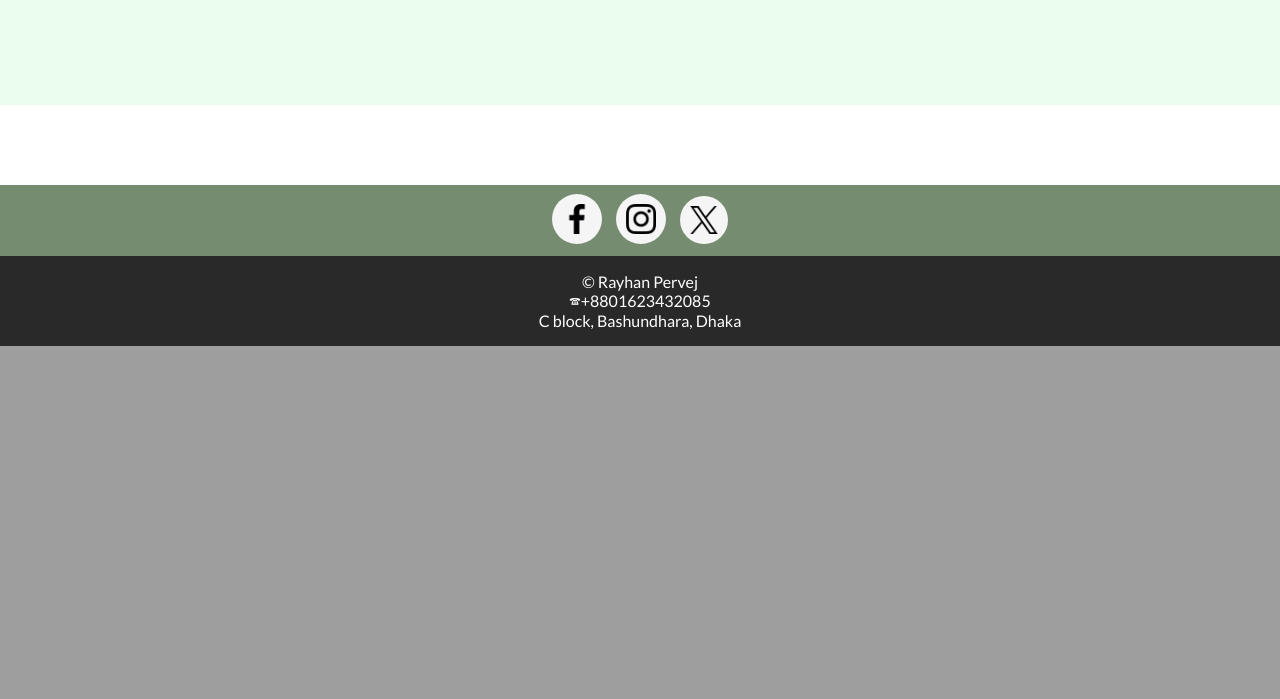
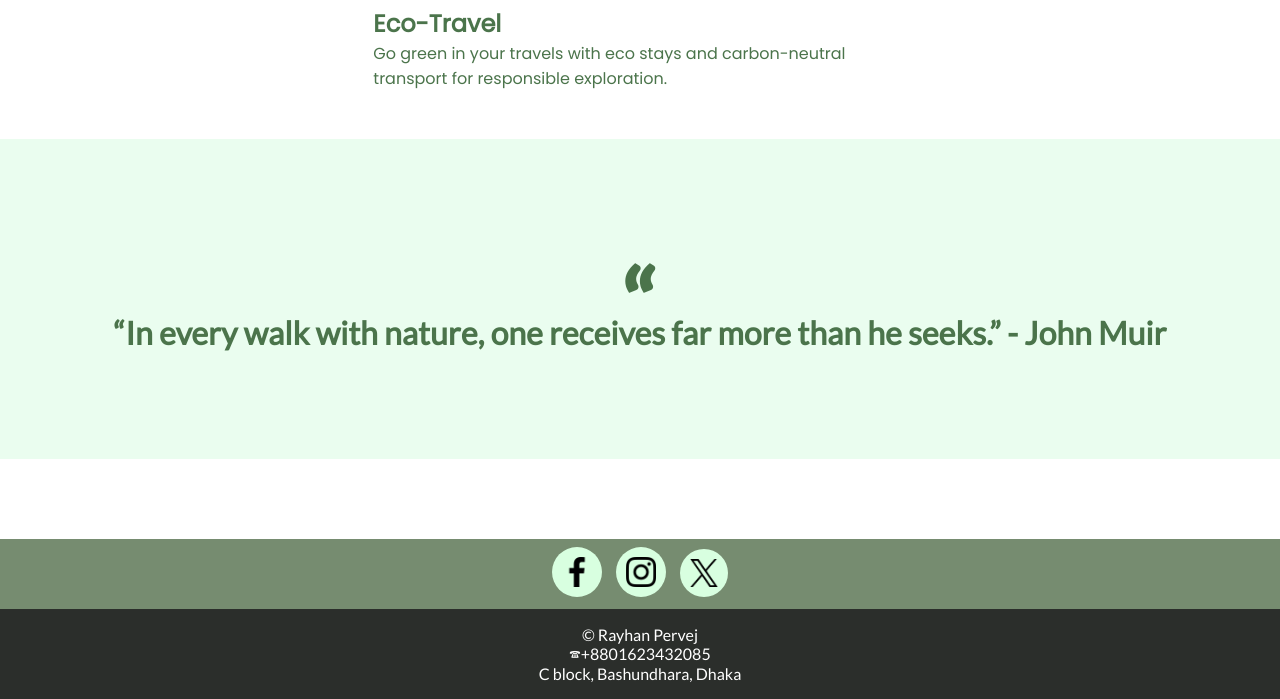
Before and after one commit to Rayhan-Pervej/Web-Applicaton, a PHP site: page / in a window 1280 px wide. Shown: the part 1796-2495 px from the top of the page. Before the commit the page ends 2142 px from the top, so only its background shows below. Run offline with PHP 8.4, Linux system fonts and the light colour scheme.

Commit message:
service flex
use flex box in service box and fix some minor issue.

```diff
--- a/Assignment/assignment-2/index.html
+++ b/Assignment/assignment-2/index.html
@@ -38,39 +38,40 @@
 
         <section class="serviceDescription">
             <p id="figcaption">Our Services</p>
-
-            <article class="serviceContent">
-
-                <p>
-                    <img src="img/service1.jpg" alt="Picture" width="300" height="400">
-                    <br>
-                    <strong>Concierge</strong>
-                    Your journey with digital concierge services, ensuring
-                    hassle-free planning and real-time updates.
-                </p>
-
-                <p>
-                    <img src="img/service2.jpg" alt="Picture" width="300" height="400">
-                    <br>
-                    <strong>Eco-Travel</strong> Choose eco-friendly options for a responsible exploration, from
-                    sustainable accommodations to carbon-neutral transport.
-                </p>
-
-                <p>
-                    <img src="img/service3.jpg" alt="Picture" width="300" height="400">
-                    <br>
-                    <strong>Luxury</strong> Indulge in tailor-made, opulent travel experiences with personalized
-                    itineraries and exclusive access.
-                </p>
-
-            </article>
+            <div class="container">
+                <div class="content">
+                    <img src="img/service1.jpg" alt="" height="400px">
+                    <p> <strong>Concierge</strong>
+                        Your journey with digital concierge services, ensuring hassle-free planning and real-time
+                        updates.
+                    </p>
+                </div>
+                <div class="content">
+                    <img src="img/service2.jpg" alt="" height="400px">
+                    <p> <strong>Luxury</strong>
+                        Luxuriate in bespoke travel with custom itineraries and VIP access for truly indulgent
+                        experiences.
+                    </p>
+                </div>
+                <div class="content">
+                    <img src="img/service3.jpg" alt="" height="400px">
+                    <p> <strong>Eco-Travel</strong>
+                        Go green in your travels with eco stays and carbon-neutral transport for responsible
+                        exploration.
+                </div>
+            </div>
 
         </section>
 
         <section class="quote">
-            <p>&#8220;</p>
-            <p>&#8220;In every walk with nature, one receives far more than he seeks.&#8221; <span class="nowrap">&#45;
-                    John Muir</span></p>
+            <div class="quoteContent">
+                <p>&#8220;</p>
+            </div>
+            <div class="quoteContent">
+                <p>&#8220;In every walk with nature, one receives far more than he seeks.&#8221; <span
+                        class="nowrap">&#45;
+                        John Muir</span></p>
+                </div>
         </section>
 
     </main>
@@ -82,8 +83,8 @@
                         alt="Facebook logo" width="30"></a>
             </div>
             <div class="iconContainer">
-                <a href="https://www.instagram.com/rayhan.pervej/" target="_blank"><img src="img/insta_icon.png" alt="Instagram logo"
-                        width="30"></a>
+                <a href="https://www.instagram.com/rayhan.pervej/" target="_blank"><img src="img/insta_icon.png"
+                        alt="Instagram logo" width="30"></a>
             </div>
             <div class="iconContainer">
                 <a href="" target="_blank"><img src="img/twitter_icon.png" alt="Twitter logo" width="28"></a>
--- a/Assignment/assignment-2/style.css
+++ b/Assignment/assignment-2/style.css
@@ -142,56 +142,60 @@ nav .navunderline:hover:after{
 
 }
 
-.serviceContent{
-    columns: 3 300px;
-    column-gap: 4rem;
-    width: fit-content;
-    margin: 4rem auto;
+
+.container{
+    width:fit-content ;
+    margin: 2rem auto;
+    display: flex;
+    justify-content:center;
+    align-items: center;
+    flex-flow: row wrap;
 }
 
-.serviceContent p{
+.content{
+    height: min-content;
+    width: min-content;
+    text-align: left;
+    margin: 1rem 1rem;
+}
+
+.content p{
     break-inside: avoid;
-    margin: 2rem auto;
     text-align: left;
-    width:min-content;
     display: flex;
     flex-direction: column;
     color: rgb(75, 116, 75);
 }
 
-.serviceContent p:first-child{
-    margin-top: 0;
-}
-
-.serviceContent strong{
+.content strong{
     font-size: x-large;
     text-align: left;
 }
 
 
-
 .quote{
     background-color: rgba(92, 238, 129, 0.13);
-    text-align: center;
-    font-size: 40px;
-    height: 25rem;
-    padding-top: 4rem;
+    min-height: 20rem;
+    min-width: auto;
+    display: flex;
+    flex-direction: column;
+    justify-content: center;
+    align-items: center;
 }
 
-.quote p{
-    margin: 0 2rem;
-}
-
-.quote p:first-child{
-    font-size: 2em;
+.quoteContent{
+    font-family: 'lato';
+    font-size: 2rem;
+    text-align: center;
+    margin: -1.5rem 2rem;
     font-weight: bolder;
     break-inside: avoid;
     color: rgb(75, 116, 75);
-    margin-top: 2rem;
 }
 
-.quote p:nth-child(2){
-    color:rgb(75, 116, 75);
+.quote .quoteContent:nth-child(1){
+    font-size: 6rem;
+
 }
 
 .nowrap{
@@ -208,7 +212,7 @@ nav .navunderline:hover:after{
 .socialmedia .iconContainer {
     display: inline-block;
     border-radius: 50%;
-    background-color: whitesmoke;
+    background-color: rgb(216, 255, 224);
     padding: 10px;
     margin: 5px;
 }
@@ -219,13 +223,13 @@ nav .navunderline:hover:after{
 
 .copyWrite{
     font-family: "lato";
-    background-color: rgb(41, 41, 41);
-    color: white;
+    background-color: rgb(43, 46, 43);
+    color: rgb(255, 255, 255);
     text-align: center;
     padding: 1rem;
 }
 
 .copyWrite a{
     text-decoration: none;
-    color: white;
+    color: rgb(255, 255, 255);
 }
```
Also changed, not shown: Practice/Flex/index.html (added, +36 -0 lines), Practice/Flex/style.css (added, +24 -0 lines), Practice/Flex/img/facebook_icon.png (added), Practice/Flex/img/insta_icon.png (added), Practice/Flex/img/logo.png (added), Practice/Flex/img/service1.jpg (added), Practice/Flex/img/service2.jpg (added), Practice/Flex/img/twitter_icon.png (added), 3 other files.
